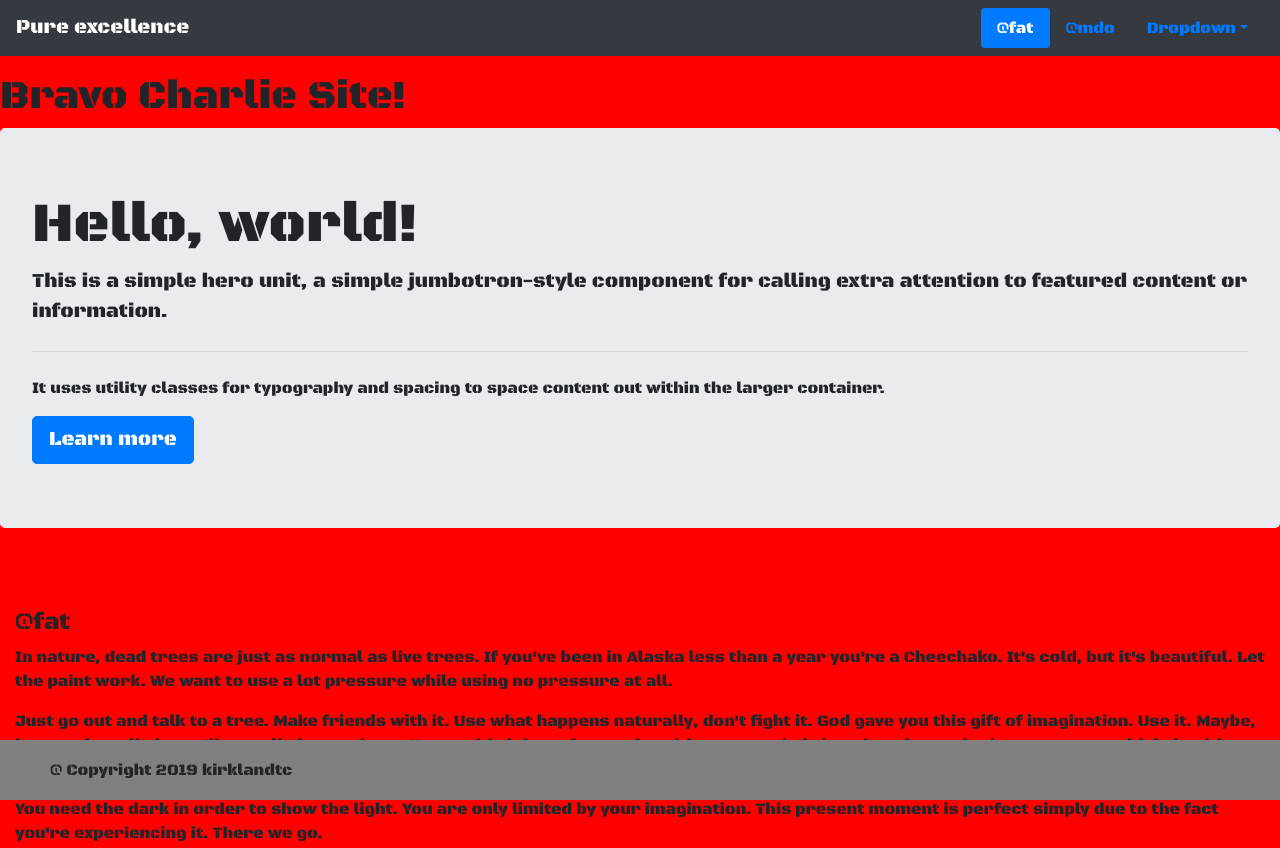
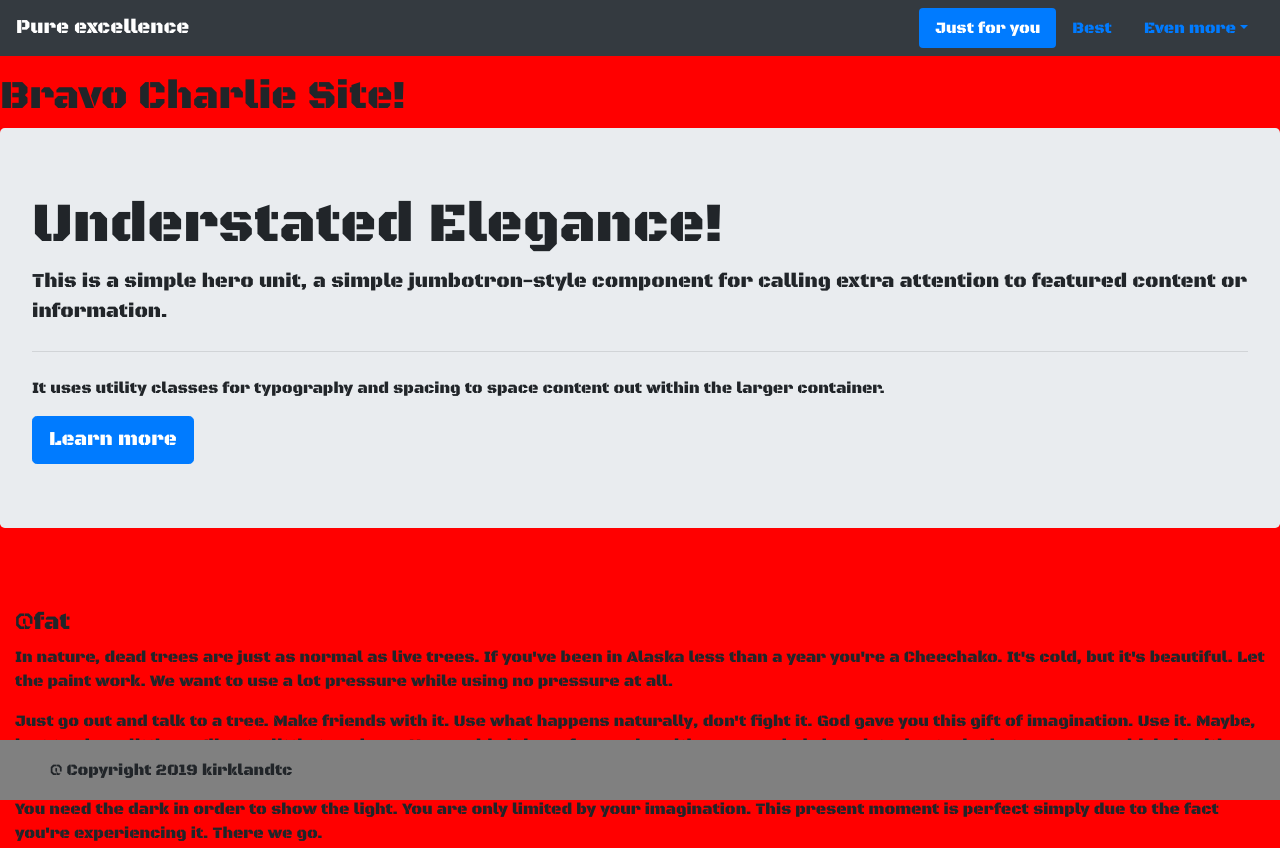
Before and after one commit to kirklandtc/Bravo_Charlie_Site, a plain HTML site: page index.html in a window 1280 px wide. Shown: the top 848 px of the page. Drawn offline with nearby package versions, Linux system fonts and the light colour scheme.

Commit message:
updated index.html

```diff
--- a/index.html
+++ b/index.html
@@ -30,7 +30,7 @@
     <h1>Bravo Charlie Site!</h1>
 
     <div class="jumbotron">
-      <h1 class="display-4">Hello, world!</h1>
+      <h1 class="display-4">Understated Elegance!</h1>
       <p class="lead">This is a simple hero unit, a simple jumbotron-style component for calling extra attention to featured content or information.</p>
       <hr class="my-4">
       <p>It uses utility classes for typography and spacing to space content out within the larger container.</p>
@@ -53,14 +53,14 @@
 
       <ul class="nav nav-pills">
         <li class="nav-item">
-          <a class="nav-link active" href="#navbar-danger-fat">@fat</a>
+          <a class="nav-link active" href="#navbar-danger-fat">Just for you</a>
         </li>
         <li class="nav-item">
-          <a class="nav-link" href="#navbar-example2-mdo">@mdo</a>
+          <a class="nav-link" href="#navbar-example2-mdo">Best</a>
         </li>
         <li class="nav-item dropdown">
           <a class="nav-link dropdown-toggle" data-toggle="dropdown" href="#" role="button" aria-haspopup="true"
-            aria-expanded="false">Dropdown</a>
+            aria-expanded="false">Even more</a>
           <div class="dropdown-menu">
             <a class="dropdown-item" href="#navbar-example2-one">one</a>
             <a class="dropdown-item" href="#navbar-example2-two">two</a>
```
